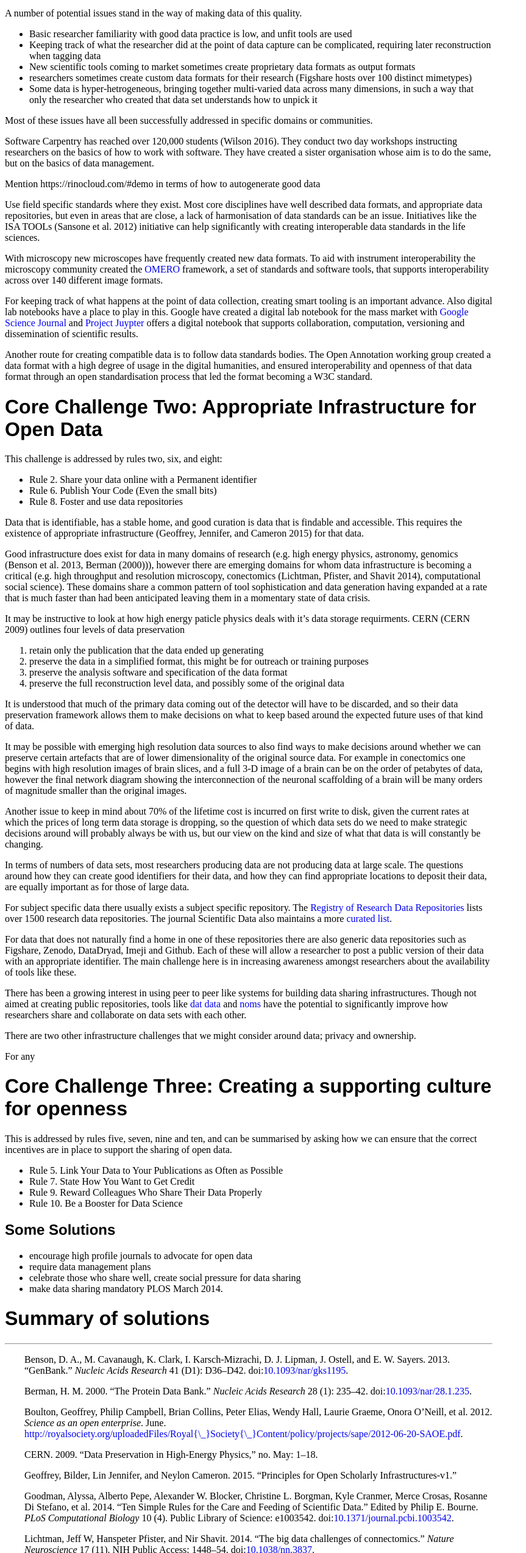
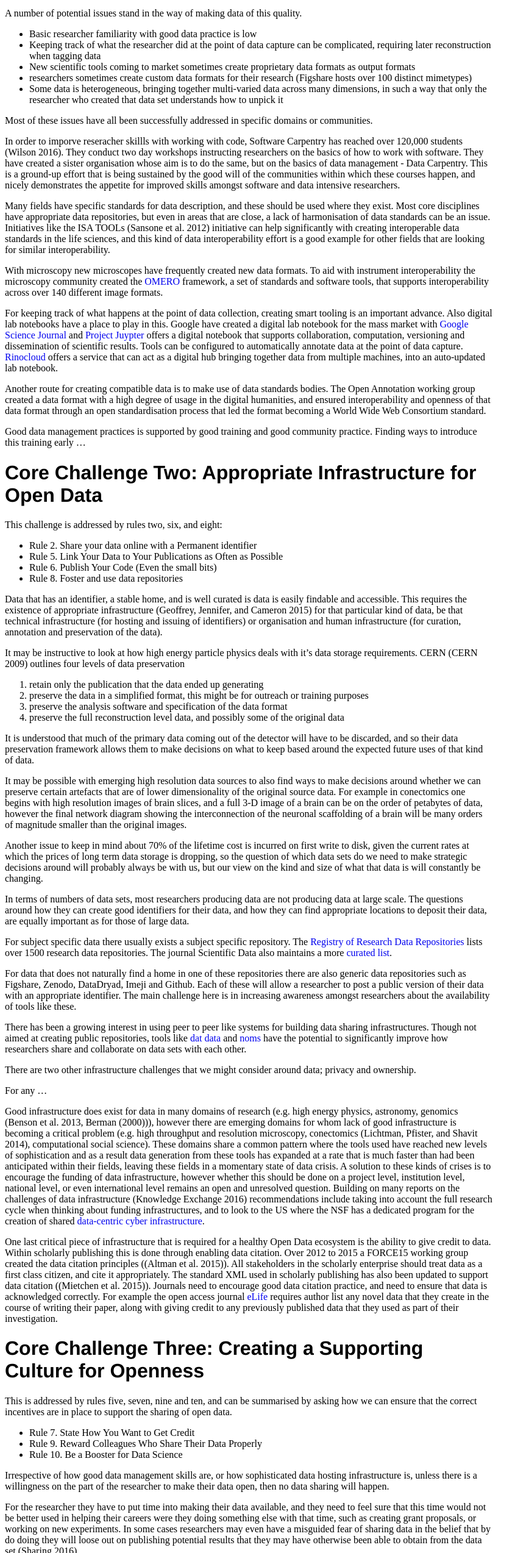
Before and after one commit to IanMulvany/open-data-challenges, a plain HTML site: page open-data.html in a window 1280 px wide. Shown: the part 911-3458 px from the top of the page at 61% size, without its empty margins (0-863 px from the left). Drawn offline with Linux system fonts and the light colour scheme.

Commit message:
updated paper

```diff
--- a/open-data.html
+++ b/open-data.html
@@ -42,34 +42,36 @@
 <p>Data that is well described and well documented and that follows good data format standards, is more likely to be interoperable with similar data. Such data is more useful than were it to follow these principles.</p>
 <p>A number of potential issues stand in the way of making data of this quality.</p>
 <ul>
-<li>Basic researcher familiarity with good data practice is low, and unfit tools are used<br />
+<li>Basic researcher familiarity with good data practice is low<br />
 </li>
 <li>Keeping track of what the researcher did at the point of data capture can be complicated, requiring later reconstruction when tagging data<br />
 </li>
 <li>New scientific tools coming to market sometimes create proprietary data formats as output formats<br />
 </li>
-<li>researchers sometimes create custom data formats for their research (Figshare hosts over 100 distinct mimetypes)</li>
-<li>Some data is hyper-hetrogeneous, bringing together multi-varied data across many dimensions, in such a way that only the researcher who created that data set understands how to unpick it</li>
+<li>researchers sometimes create custom data formats for their research (Figshare hosts over 100 distinct mimetypes)<br />
+</li>
+<li>Some data is heterogeneous, bringing together multi-varied data across many dimensions, in such a way that only the researcher who created that data set understands how to unpick it</li>
 </ul>
 <p>Most of these issues have all been successfully addressed in specific domains or communities.</p>
-<p>Software Carpentry has reached over 120,000 students <span class="citation">(Wilson 2016)</span>. They conduct two day workshops instructing researchers on the basics of how to work with software. They have created a sister organisation whose aim is to do the same, but on the basics of data management.</p>
-<p>Mention https://rinocloud.com/#demo in terms of how to autogenerate good data <!-- #TODO:finish this section  --></p>
-<p>Use field specific standards where they exist. Most core disciplines have well described data formats, and appropriate data repositories, but even in areas that are close, a lack of harmonisation of data standards can be an issue. Initiatives like the ISA TOOLs <span class="citation">(Sansone et al. 2012)</span> initiative can help significantly with creating interoperable data standards in the life sciences.</p>
+<p>In order to imporve reseracher skillls with working with code, Software Carpentry has reached over 120,000 students <span class="citation">(Wilson 2016)</span>. They conduct two day workshops instructing researchers on the basics of how to work with software. They have created a sister organisation whose aim is to do the same, but on the basics of data management - Data Carpentry. This is a ground-up effort that is being sustained by the good will of the communities within which these courses happen, and nicely demonstrates the appetite for improved skills amongst software and data intensive researchers.</p>
+<p>Many fields have specific standards for data description, and these should be used where they exist. Most core disciplines have appropriate data repositories, but even in areas that are close, a lack of harmonisation of data standards can be an issue. Initiatives like the ISA TOOLs <span class="citation">(Sansone et al. 2012)</span> initiative can help significantly with creating interoperable data standards in the life sciences, and this kind of data interoperability effort is a good example for other fields that are looking for similar interoperability.</p>
 <p>With microscopy new microscopes have frequently created new data formats. To aid with instrument interoperability the microscopy community created the <a href="http://www.openmicroscopy.org/site/products/omero">OMERO</a> framework, a set of standards and software tools, that supports interoperability across over 140 different image formats.</p>
-<p>For keeping track of what happens at the point of data collection, creating smart tooling is an important advance. Also digital lab notebooks have a place to play in this. Google have created a digital lab notebook for the mass market with <a href="https://makingscience.withgoogle.com/science-journal">Google Science Journal</a> and <a href="http://jupyter.org">Project Juypter</a> offers a digital notebook that supports collaboration, computation, versioning and dissemination of scientific results.</p>
-<p>Another route for creating compatible data is to follow data standards bodies. The Open Annotation working group created a data format with a high degree of usage in the digital humanities, and ensured interoperability and openness of that data format through an open standardisation process that led the format becoming a W3C standard.</p>
+<p>For keeping track of what happens at the point of data collection, creating smart tooling is an important advance. Also digital lab notebooks have a place to play in this. Google have created a digital lab notebook for the mass market with <a href="https://makingscience.withgoogle.com/science-journal">Google Science Journal</a> and <a href="http://jupyter.org">Project Juypter</a> offers a digital notebook that supports collaboration, computation, versioning and dissemination of scientific results. Tools can be configured to automatically annotate data at the point of data capture. <a href="https://rinocloud.com/">Rinocloud</a> offers a service that can act as a digital hub bringing together data from multiple machines, into an auto-updated lab notebook.</p>
+<p>Another route for creating compatible data is to make use of data standards bodies. The Open Annotation working group created a data format with a high degree of usage in the digital humanities, and ensured interoperability and openness of that data format through an open standardisation process that led the format becoming a World Wide Web Consortium standard.</p>
+<p>Good data management practices is supported by good training and good community practice. Finding ways to introduce this training early …</p>
 <h1 id="core-challenge-two-appropriate-infrastructure-for-open-data">Core Challenge Two: Appropriate Infrastructure for Open Data</h1>
 <p>This challenge is addressed by rules two, six, and eight:</p>
 <ul>
 <li>Rule 2. Share your data online with a Permanent identifier<br />
 </li>
+<li>Rule 5. Link Your Data to Your Publications as Often as Possible<br />
+</li>
 <li>Rule 6. Publish Your Code (Even the small bits)<br />
 </li>
 <li>Rule 8. Foster and use data repositories</li>
 </ul>
-<p>Data that is identifiable, has a stable home, and good curation is data that is findable and accessible. This requires the existence of appropriate infrastructure <span class="citation">(Geoffrey, Jennifer, and Cameron 2015)</span> for that data.</p>
-<p>Good infrastructure does exist for data in many domains of research (e.g. high energy physics, astronomy, genomics <span class="citation">(Benson et al. 2013, <span class="citation">Berman (2000)</span>)</span>), however there are emerging domains for whom data infrastructure is becoming a critical (e.g. high throughput and resolution microscopy, conectomics <span class="citation">(Lichtman, Pfister, and Shavit 2014)</span>, computational social science). These domains share a common pattern of tool sophistication and data generation having expanded at a rate that is much faster than had been anticipated leaving them in a momentary state of data crisis.</p>
-<p>It may be instructive to look at how high energy paticle physics deals with it’s data storage requirments. CERN <span class="citation">(CERN 2009)</span> outlines four levels of data preservation</p>
+<p>Data that has an identifier, a stable home, and is well curated is data is easily findable and accessible. This requires the existence of appropriate infrastructure <span class="citation">(Geoffrey, Jennifer, and Cameron 2015)</span> for that particular kind of data, be that technical infrastructure (for hosting and issuing of identifiers) or organisation and human infrastructure (for curation, annotation and preservation of the data).</p>
+<p>It may be instructive to look at how high energy particle physics deals with it’s data storage requirements. CERN <span class="citation">(CERN 2009)</span> outlines four levels of data preservation</p>
 <ol style="list-style-type: decimal">
 <li>retain only the publication that the data ended up generating<br />
 </li>
@@ -86,29 +88,37 @@
 <p>For data that does not naturally find a home in one of these repositories there are also generic data repositories such as Figshare, Zenodo, DataDryad, Imeji and Github. Each of these will allow a researcher to post a public version of their data with an appropriate identifier. The main challenge here is in increasing awareness amongst researchers about the availability of tools like these.</p>
 <p>There has been a growing interest in using peer to peer like systems for building data sharing infrastructures. Though not aimed at creating public repositories, tools like <a href="http://dat-data.com">dat data</a> and <a href="https://github.com/attic-labs/noms">noms</a> have the potential to significantly improve how researchers share and collaborate on data sets with each other.</p>
 <p>There are two other infrastructure challenges that we might consider around data; privacy and ownership.</p>
-<p>For any</p>
-<h1 id="core-challenge-three-creating-a-supporting-culture-for-openness">Core Challenge Three: Creating a supporting culture for openness</h1>
+<p>For any …</p>
+<p>Good infrastructure does exist for data in many domains of research (e.g. high energy physics, astronomy, genomics <span class="citation">(Benson et al. 2013, <span class="citation">Berman (2000)</span>)</span>), however there are emerging domains for whom lack of good infrastructure is becoming a critical problem (e.g. high throughput and resolution microscopy, conectomics <span class="citation">(Lichtman, Pfister, and Shavit 2014)</span>, computational social science). These domains share a common pattern where the tools used have reached new levels of sophistication and as a result data generation from these tools has expanded at a rate that is much faster than had been anticipated within their fields, leaving these fields in a momentary state of data crisis. A solution to these kinds of crises is to encourage the funding of data infrastructure, however whether this should be done on a project level, institution level, national level, or even international level remains an open and unresolved question. Building on many reports on the challenges of data infrastructure <span class="citation">(Knowledge Exchange 2016)</span> recommendations include taking into account the full research cycle when thinking about funding infrastructures, and to look to the US where the NSF has a dedicated program for the creation of shared <a href="http://www.nsf.gov/cise/aci/cif21/CIF21Vision2012current.pdf">data-centric cyber infrastructure</a>.</p>
+<p>One last critical piece of infrastructure that is required for a healthy Open Data ecosystem is the ability to give credit to data. Within scholarly publishing this is done through enabling data citation. Over 2012 to 2015 a FORCE15 working group created the data citation principles (<span class="citation">(Altman et al. 2015)</span>). All stakeholders in the scholarly enterprise should treat data as a first class citizen, and cite it appropriately. The standard XML used in scholarly publishing has also been updated to support data citation (<span class="citation">(Mietchen et al. 2015)</span>). Journals need to encourage good data citation practice, and need to ensure that data is acknowledged correctly. For example the open access journal <a href="https://elifesciences.org">eLife</a> requires author list any novel data that they create in the course of writing their paper, along with giving credit to any previously published data that they used as part of their investigation.</p>
+<h1 id="core-challenge-three-creating-a-supporting-culture-for-openness">Core Challenge Three: Creating a Supporting Culture for Openness</h1>
 <p>This is addressed by rules five, seven, nine and ten, and can be summarised by asking how we can ensure that the correct incentives are in place to support the sharing of open data.</p>
 <ul>
-<li>Rule 5. Link Your Data to Your Publications as Often as Possible<br />
-</li>
 <li>Rule 7. State How You Want to Get Credit<br />
 </li>
 <li>Rule 9. Reward Colleagues Who Share Their Data Properly<br />
 </li>
 <li>Rule 10. Be a Booster for Data Science</li>
 </ul>
-<h2 id="some-solutions">Some Solutions</h2>
+<p>Irrespective of how good data management skills are, or how sophisticated data hosting infrastructure is, unless there is a willingness on the part of the researcher to make their data open, then no data sharing will happen.</p>
+<p>For the researcher they have to put time into making their data available, and they need to feel sure that this time would not be better used in helping their careers were they doing something else with that time, such as creating grant proposals, or working on new experiments. In some cases researchers may even have a misguided fear of sharing data in the belief that by do doing they will loose out on publishing potential results that they may have otherwise been able to obtain from the data set <span class="citation">(Sharing 2016)</span>.</p>
+<p>To overcome these fears researchers motivations to share data need to outweigh their misgivings towards data sharing.</p>
+<p>There are two strategies that can be taken towards this. The first is to make data sharing mandatory in order to receive grants or to achieve publication. In so doing the researcher’s search for the reward that they believe will benefit their career will require them to share their data, and we obtain an open data ecosystem by default.</p>
+<p>The second approach is to fairly reward data and software producers for their efforts on their own merits. This is more desirable, but significantly harder to do.</p>
 <ul>
-<li>encourage high profile journals to advocate for open data</li>
 <li>require data management plans</li>
 <li>celebrate those who share well, create social pressure for data sharing<br />
 </li>
-<li>make data sharing mandatory PLOS March 2014.</li>
+<li>make data sharing mandatory, e.g. PLOS March 2014, Wellcome, Gates, Structural Biology.</li>
+<li>Change modes of assessment</li>
+<li>DORA</li>
 </ul>
 <h1 id="summary-of-solutions">Summary of solutions</h1>
 <hr />
 <div id="refs" class="references">
+<div id="ref-Altman2015">
+<p>Altman, Micah, Christine Borgman, Mercè Crosas, and Maryann Matone. 2015. “An introduction to the joint principles for data citation.” <em>Bulletin of the American Society for Information Science and Technology</em> 41 (3): 43–45. doi:<a href="https://doi.org/10.1002/bult.2015.1720410313">10.1002/bult.2015.1720410313</a>.</p>
+</div>
 <div id="ref-Benson2013">
 <p>Benson, D. A., M. Cavanaugh, K. Clark, I. Karsch-Mizrachi, D. J. Lipman, J. Ostell, and E. W. Sayers. 2013. “GenBank.” <em>Nucleic Acids Research</em> 41 (D1): D36–D42. doi:<a href="https://doi.org/10.1093/nar/gks1195">10.1093/nar/gks1195</a>.</p>
 </div>
@@ -127,8 +137,14 @@
 <div id="ref-Goodman2014">
 <p>Goodman, Alyssa, Alberto Pepe, Alexander W. Blocker, Christine L. Borgman, Kyle Cranmer, Merce Crosas, Rosanne Di Stefano, et al. 2014. “Ten Simple Rules for the Care and Feeding of Scientific Data.” Edited by Philip E. Bourne. <em>PLoS Computational Biology</em> 10 (4). Public Library of Science: e1003542. doi:<a href="https://doi.org/10.1371/journal.pcbi.1003542">10.1371/journal.pcbi.1003542</a>.</p>
 </div>
+<div id="ref-KnowledgeExchange2016">
+<p>Knowledge Exchange. 2016. “Funding research data management and related infrastructures,” no. May. <a href="http://repository.jisc.ac.uk/6402/1/Funding{\_}RDM{\_}{\&amp;}{\_}Related{\_}Infratsructures{\_}MAY2016{\_}v7.pdf" class="uri">http://repository.jisc.ac.uk/6402/1/Funding{\_}RDM{\_}{\&amp;}{\_}Related{\_}Infratsructures{\_}MAY2016{\_}v7.pdf</a>.</p>
+</div>
 <div id="ref-Lichtman2014">
 <p>Lichtman, Jeff W, Hanspeter Pfister, and Nir Shavit. 2014. “The big data challenges of connectomics.” <em>Nature Neuroscience</em> 17 (11). NIH Public Access: 1448–54. doi:<a href="https://doi.org/10.1038/nn.3837">10.1038/nn.3837</a>.</p>
+</div>
+<div id="ref-mietchen2015">
+<p>Mietchen, Daniel, Johanna McEntyre, Jeff Beck, Chris Maloney, and Force11 Data Citation Implementation Group. 2015. “Adapting JATS to support data citation.” National Center for Biotechnology Information (US).</p>
 </div>
 <div id="ref-Moedas2015">
 <p>Moedas, Carlos. 2015. <em>Open Innovation, Open Science, Open to the World</em>. doi:<a href="https://doi.org/10.2777/061652">10.2777/061652</a>.</p>
@@ -139,6 +155,9 @@
 <div id="ref-Sansone2012">
 <p>Sansone, Susanna-Assunta, Philippe Rocca-Serra, Dawn Field, Eamonn Maguire, Chris Taylor, Oliver Hofmann, Hong Fang, et al. 2012. “Toward interoperable bioscience data.” <em>Nature Genetics</em> 44 (2): 121–26. doi:<a href="https://doi.org/10.1038/ng.1054">10.1038/ng.1054</a>.</p>
 </div>
+<div id="ref-Sharing2016">
+<p>Sharing, The International Consortium of Investigators for Fairness in Trial Data. 2016. “Toward Fairness in Data Sharing.” <em>New England Journal of Medicine</em> 375 (5). Massachusetts Medical Society: 405–7. doi:<a href="https://doi.org/10.1056/NEJMp1605654">10.1056/NEJMp1605654</a>.</p>
+</div>
 <div id="ref-Wilkinson2016">
 <p>Wilkinson, Mark D., Michel Dumontier, IJsbrand Jan Aalbersberg, Gabrielle Appleton, Myles Axton, Arie Baak, Niklas Blomberg, et al. 2016. “The FAIR Guiding Principles for scientific data management and stewardship.” <em>Scientific Data</em> 3 (March). Nature Publishing Group: 160018. doi:<a href="https://doi.org/10.1038/sdata.2016.18">10.1038/sdata.2016.18</a>.</p>
 </div>
```
Also changed, not shown: 2 other files.
